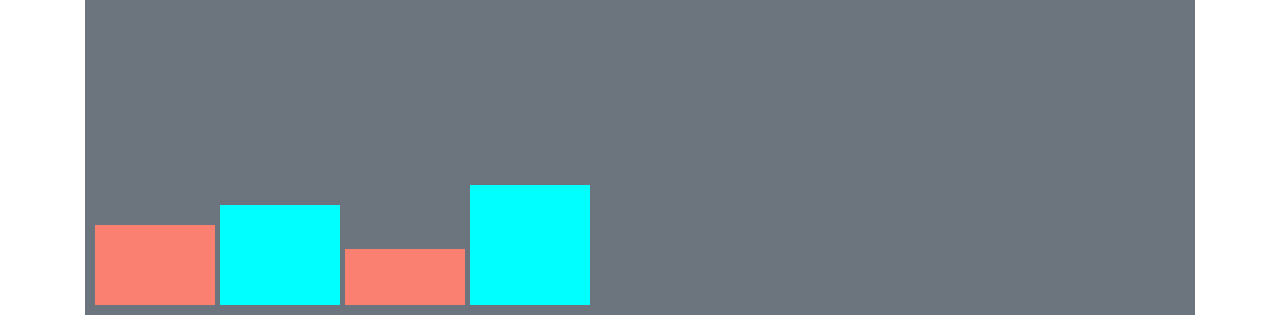
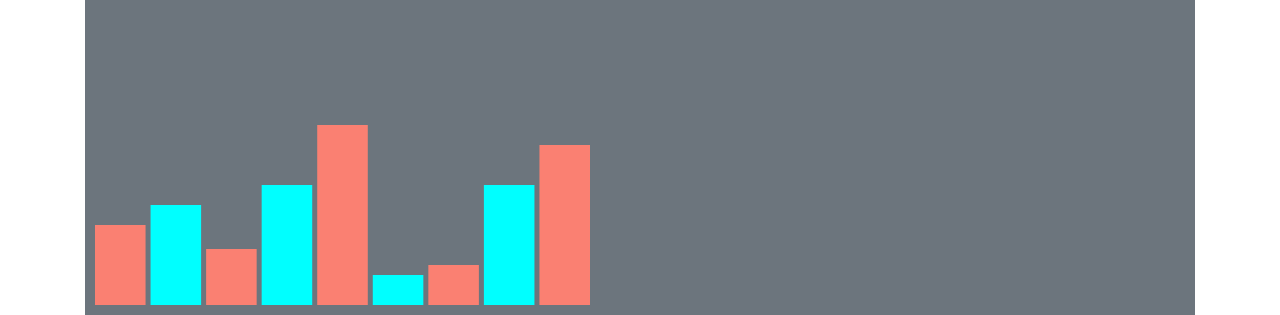
Before and after one commit to mtanzim/data-visualization-d3, a website: page public/index.html in a window 1280 px wide. Shown: the part 572-887 px from the top of the page. Drawn offline with nearby package versions, Linux system fonts and the light colour scheme.

Commit message:
fixed bar chart bug

```diff
--- a/package.json
+++ b/package.json
@@ -5,7 +5,8 @@
   "private": true,
   "scripts": {
     "test": "echo \"Error: no test specified\" && exit 1",
-    "start": "live-server public/"
+    "start": "live-server public/",
+    "deploy": "gh-pages -d public"
   },
   "repository": {
     "type": "git",
@@ -16,8 +17,9 @@
   "bugs": {
     "url": "https://github.com/mtanzim/data-visualization-d3/issues"
   },
-  "homepage": "https://github.com/mtanzim/data-visualization-d3#readme",
+  "homepage": "https://mtanzim.github.io/data-visualization-d3/",
   "devDependencies": {
+    "gh-pages": "^1.2.0",
     "live-server": "^1.2.0"
   }
 }
--- a/public/index.js
+++ b/public/index.js
@@ -13,7 +13,8 @@ d3.select('#intro')
 
 var datasetBarChart = [80, 100, 56, 120, 180, 30, 40, 120, 160];
 var svgWidth = 500, svgHeight = 300, barPadding = 5;
-var barWidth = (svgWidth / dataset.length);
+var barWidth = (svgWidth / datasetBarChart.length);
+console.log(barWidth);
 
 var svg = d3.select('svg')
   .attr("width", svgWidth)
```
Also changed, not shown: public/index.html (+1 -1 lines), public/favicon.ico (deleted), 1 other file.
